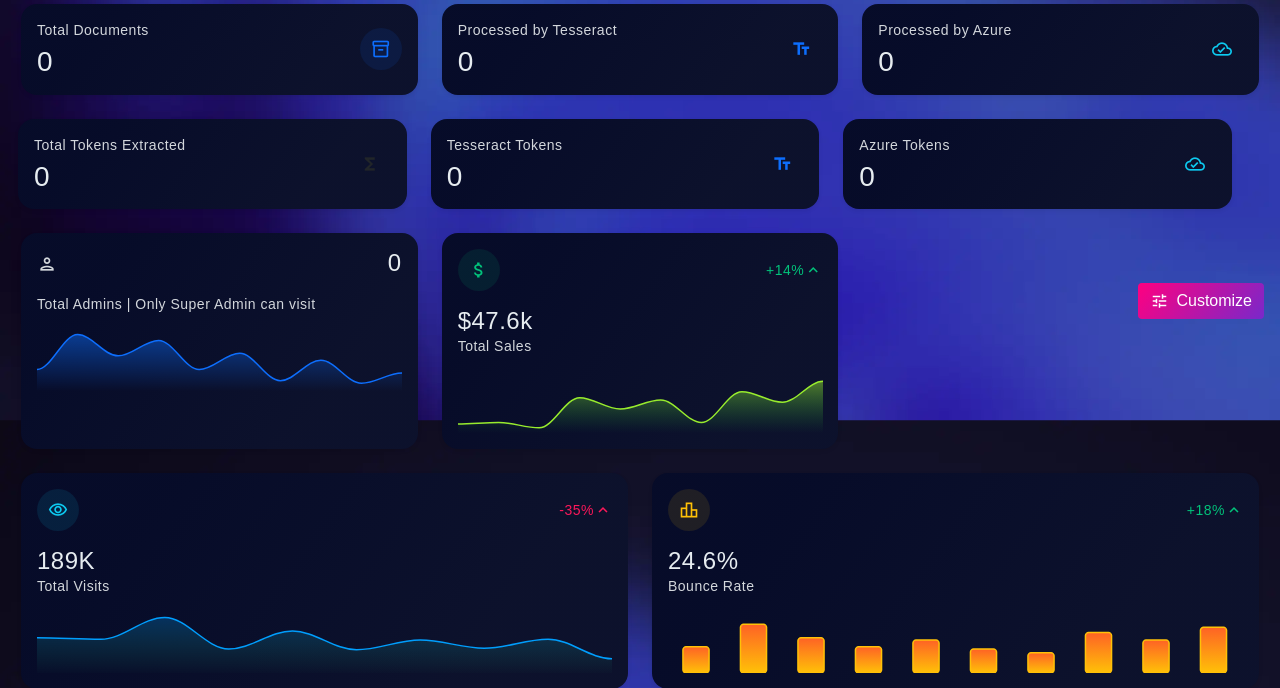
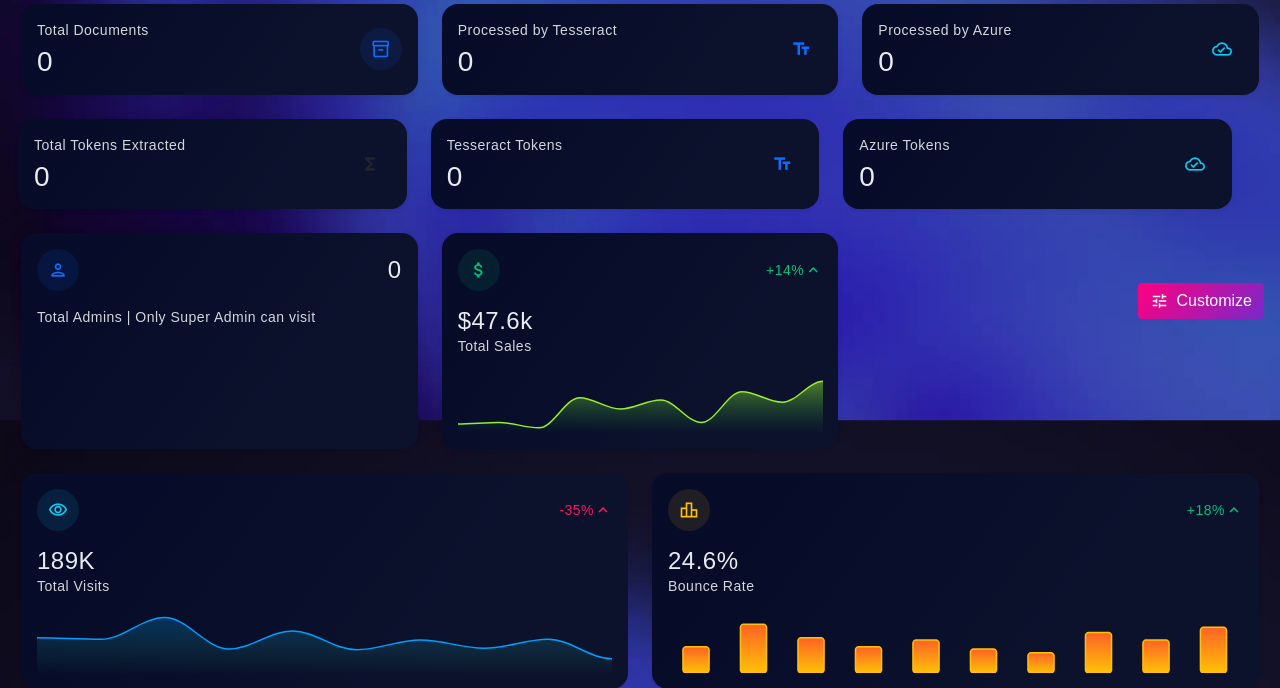
Before and after one commit to arkdey-in/flask, a Flask app: page /admin/admdashboard in a window 1280 px wide. Shown: the part 465-1153 px from the top of the page. Run offline with Flask 3, Linux system fonts and the light colour scheme; the visitor is signed in with stand-in values (Sample User, id 1); data that the repository does not hold is empty; style sheets or scripts are compiled from the project's sources; some libraries are stand-ins or nearby versions.

Commit message:
FIX: dashboard9

```diff
--- a/app/templates/admDashboard.html
+++ b/app/templates/admDashboard.html
@@ -279,14 +279,13 @@ AFFAIRS DEPARTMENT{% endblock%} {%block content%}
         <div class="card-body">
           <div class="mb-3 d-flex align-items-center justify-content-between">
             <div
-              class="">
+              class="wh-42 d-flex align-items-center justify-content-center rounded-circle bg-primary bg-opacity-10 text-primary">
               <span class="material-icons-outlined fs-5">person</span>
             </div>
             <div><h4 class="mb-0">{{ stats.admin }}</h4></div>
           </div>
           <div>
             <p class="mb-3">Total Admins | Only Super Admin can visit</p>
-            <div id="chart1"></div>
           </div>
         </div>
       </div>
```
